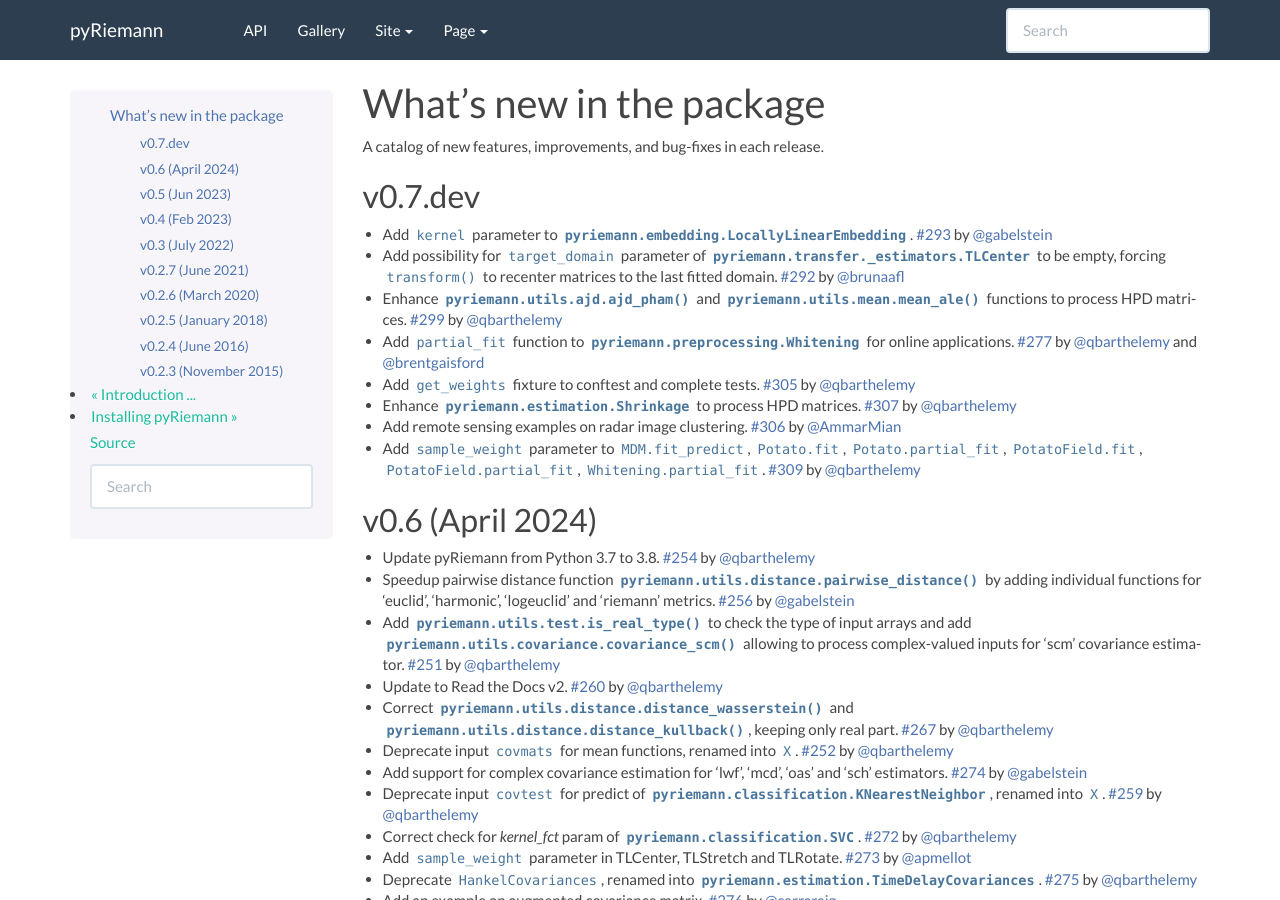
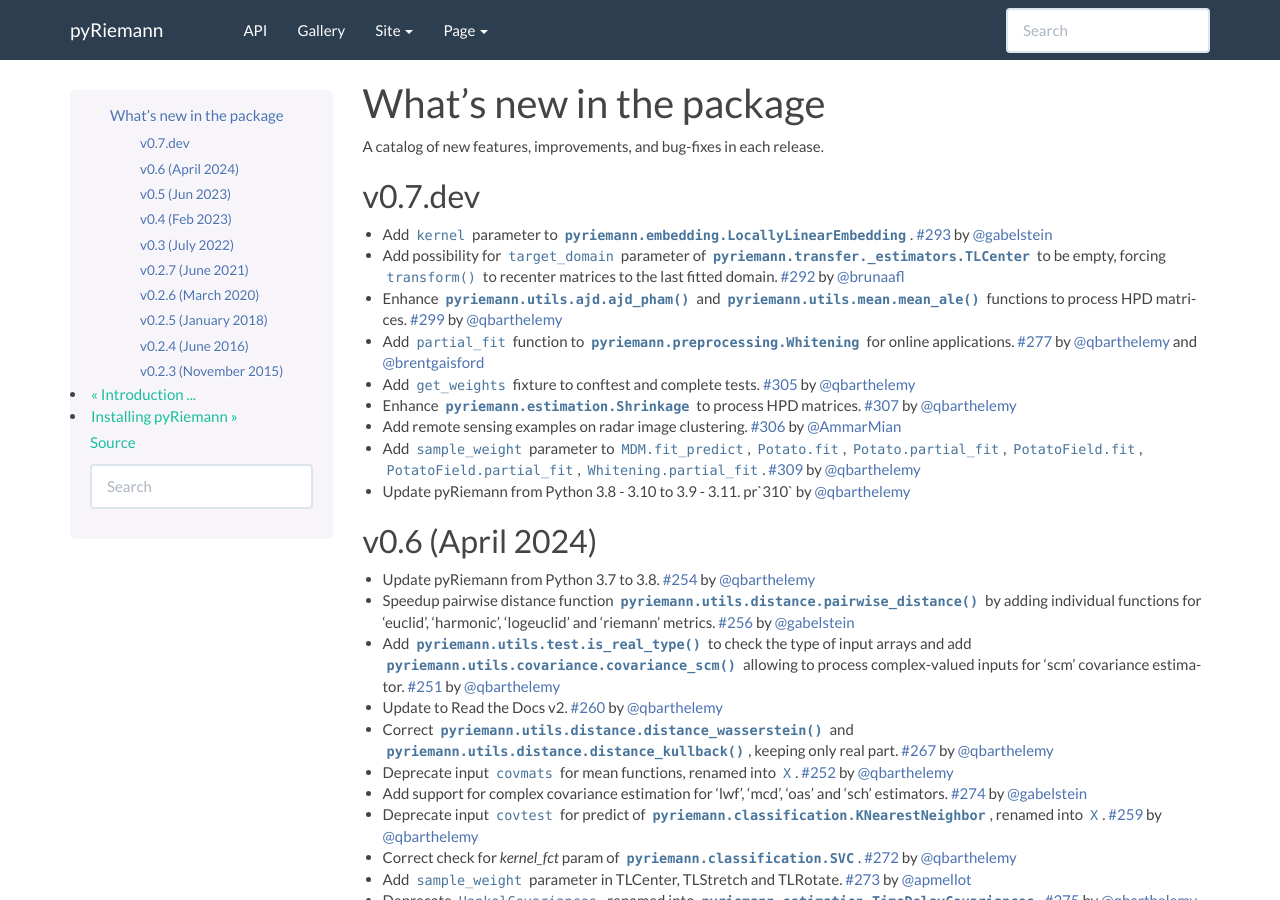
Before and after one commit to pyRiemann/pyRiemann, a Sphinx documentation site: the page built from doc/whatsnew.rst, in a window 1280 px wide and 900 px high. Built offline with Sphinx 7.4.7, drawn with Linux system fonts in a browser that asks for light colours; pages that are not in the unit, such as notebooks, are missing from menus; the version number could not be read and is left out.

Commit message:
complete whatsnew

```diff
--- a/doc/whatsnew.rst
+++ b/doc/whatsnew.rst
@@ -26,6 +26,8 @@ v0.7.dev
 
 - Add ``sample_weight`` parameter to ``MDM.fit_predict``, ``Potato.fit``, ``Potato.partial_fit``,
   ``PotatoField.fit``, ``PotatoField.partial_fit``, ``Whitening.partial_fit``. :pr:`309` by :user:`qbarthelemy`
+
+- Update pyRiemann from Python 3.8 - 3.10 to 3.9 - 3.11. pr`310` by :user:`qbarthelemy`
 
 v0.6 (April 2024)
 -----------------
```
